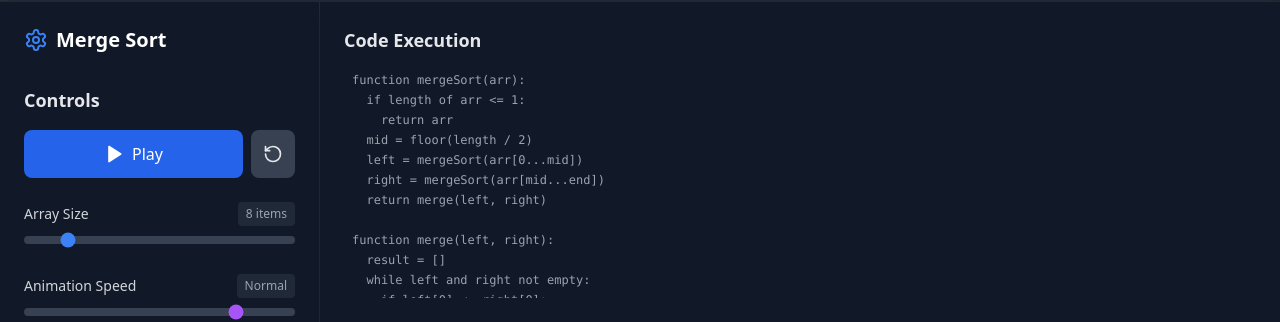
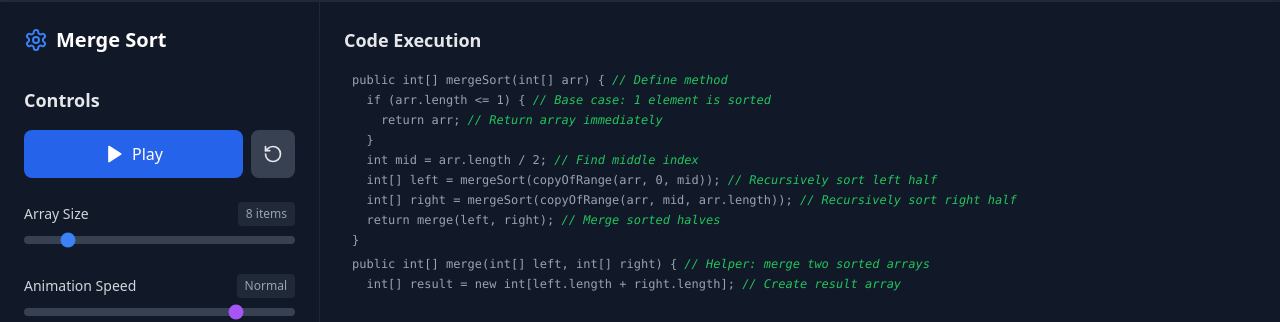
Before and after one commit to Ganzhe2028/csa-mergeSort-demo, a React app: page / in a window 1280 px wide. Shown: the part 478-800 px from the top of the page. Built offline with nearby package versions, Linux system fonts and the light colour scheme; grey boxes are pictures that could not be loaded; the HTML template or start-up script is replaced by a standard one.

Commit message:
小修小改，加了代码颜色

```diff
--- a/src/components/CodeViewer.tsx
+++ b/src/components/CodeViewer.tsx
@@ -19,7 +19,28 @@ const CodeViewer: React.FC<CodeViewerProps> = ({ activeLine }) => {
                 : ''
             }`}
           >
-            {line || ' '}
+            {(() => {
+              const parts = line.split('//');
+              const codePart = parts[0];
+              const commentPart = parts.length > 1 ? '//' + parts.slice(1).join('//') : '';
+
+              return (
+                <>
+                  <span>{codePart}</span>
+                  {commentPart && (
+                    <span
+                      className={`${
+                        activeLine === index
+                          ? 'text-gray-700 font-normal italic opacity-75' // Darker style on active yellow bg
+                          : 'text-green-500 italic' // Distinct green for comments on dark bg
+                      }`}
+                    >
+                      {commentPart}
+                    </span>
+                  )}
+                </>
+              );
+            })()}
           </div>
         ))}
       </div>
--- a/src/constants.ts
+++ b/src/constants.ts
@@ -1,19 +1,24 @@
 export const MERGE_SORT_PSEUDO_CODE = [
-  "function mergeSort(arr):",               // 0
-  "  if length of arr <= 1:",               // 1
-  "    return arr",                         // 2
-  "  mid = floor(length / 2)",              // 3
-  "  left = mergeSort(arr[0...mid])",       // 4
-  "  right = mergeSort(arr[mid...end])",    // 5
-  "  return merge(left, right)",            // 6
-  "",                                       // 7
-  "function merge(left, right):",           // 8
-  "  result = []",                          // 9
-  "  while left and right not empty:",      // 10
-  "    if left[0] <= right[0]:",            // 11
-  "      append left[0] to result",         // 12
-  "    else:",                              // 13
-  "      append right[0] to result",        // 14
-  "  append remaining items",               // 15
-  "  return result"                         // 16
+  "public int[] mergeSort(int[] arr) { // Define method",
+  "  if (arr.length <= 1) { // Base case: 1 element is sorted",
+  "    return arr; // Return array immediately",
+  "  }",
+  "  int mid = arr.length / 2; // Find middle index",
+  "  int[] left = mergeSort(copyOfRange(arr, 0, mid)); // Recursively sort left half",
+  "  int[] right = mergeSort(copyOfRange(arr, mid, arr.length)); // Recursively sort right half",
+  "  return merge(left, right); // Merge sorted halves",
+  "}",
+  "",
+  "public int[] merge(int[] left, int[] right) { // Helper: merge two sorted arrays",
+  "  int[] result = new int[left.length + right.length]; // Create result array",
+  "  while (i < left.length && j < right.length) { // Loop while both have items",
+  "    if (left[i] <= right[j]) { // Compare elements",
+  "      result[k++] = left[i++]; // Take smaller from left",
+  "    } else {",
+  "      result[k++] = right[j++]; // Take smaller from right",
+  "    }",
+  "  }",
+  "  // Copy any remaining elements",
+  "  return result; // Return combined sorted array",
+  "}"
 ];
--- a/src/hooks/useMergeSort.ts
+++ b/src/hooks/useMergeSort.ts
@@ -87,7 +87,7 @@ export const useMergeSort = (): UseMergeSortReturn => {
       return subsetNodes;
     }
 
-    await wait(3); // mid = ...
+    await wait(4); // mid = ...
 
     const mid = Math.floor(subsetNodes.length / 2);
     const leftPart = subsetNodes.slice(0, mid);
@@ -123,20 +123,20 @@ export const useMergeSort = (): UseMergeSortReturn => {
     updateNodes(currentGlobalNodes);
     await wait(); // Wait for visual split (keep previous line 3 active?)
 
-    await wait(4); // left = mergeSort(...)
+    await wait(5); // left = mergeSort(...)
     const sortedLeft = await mergeSort(leftPart, depth + 1, groupBase * 2);
 
-    await wait(5); // right = mergeSort(...)
+    await wait(6); // right = mergeSort(...)
     const sortedRight = await mergeSort(rightPart, depth + 1, groupBase * 2 + 1);
 
-    await wait(6); // return merge(...)
+    await wait(7); // return merge(...)
     return await merge(sortedLeft, sortedRight, depth, groupBase);
   };
 
   const merge = async (left: SortNode[], right: SortNode[], targetDepth: number, targetGroup: number): Promise<SortNode[]> => {
     setActiveGroup({ depth: targetDepth, group: targetGroup });
-    await wait(8); // function merge
-    await wait(9); // result = []
+    await wait(10); // function merge
+    await wait(11); // result = []
 
     const sorted: SortNode[] = [];
     // Work with a local copy that tracks updates, initialized from latest ref
@@ -156,7 +156,7 @@ export const useMergeSort = (): UseMergeSortReturn => {
     let nextSortIndex = 0;
 
     while (i < left.length && j < right.length) {
-      await wait(10); // while
+      await wait(12); // while
 
       const leftNode = left[i];
       const rightNode = right[j];
@@ -165,7 +165,7 @@ export const useMergeSort = (): UseMergeSortReturn => {
       updateNodeState(leftNode.id, { color: 'comparing' });
       updateNodeState(rightNode.id, { color: 'comparing' });
       updateNodes([...globalNodes]);
-      await wait(11); // if left <= right
+      await wait(13); // if left <= right
 
       if (leftNode.value <= rightNode.value) {
         const updated = updateNodeState(leftNode.id, {
@@ -177,7 +177,7 @@ export const useMergeSort = (): UseMergeSortReturn => {
         sorted.push(updated);
         i++;
         updateNodes([...globalNodes]);
-        await wait(12); // append left
+        await wait(14); // append left
       } else {
         const updated = updateNodeState(rightNode.id, {
             color: 'sorted',
@@ -188,11 +188,11 @@ export const useMergeSort = (): UseMergeSortReturn => {
         sorted.push(updated);
         j++;
         updateNodes([...globalNodes]);
-        await wait(14); // append right
+        await wait(16); // append right
       }
     }
 
-    await wait(15); // append remaining
+    await wait(19); // append remaining
 
     // Handle remaining
     while (i < left.length) {
@@ -242,7 +242,7 @@ export const useMergeSort = (): UseMergeSortReturn => {
 
     nodesRef.current = [...globalNodes];
 
-    await wait(16); // return result
+    await wait(20); // return result
     return sorted;
   };
 
```
